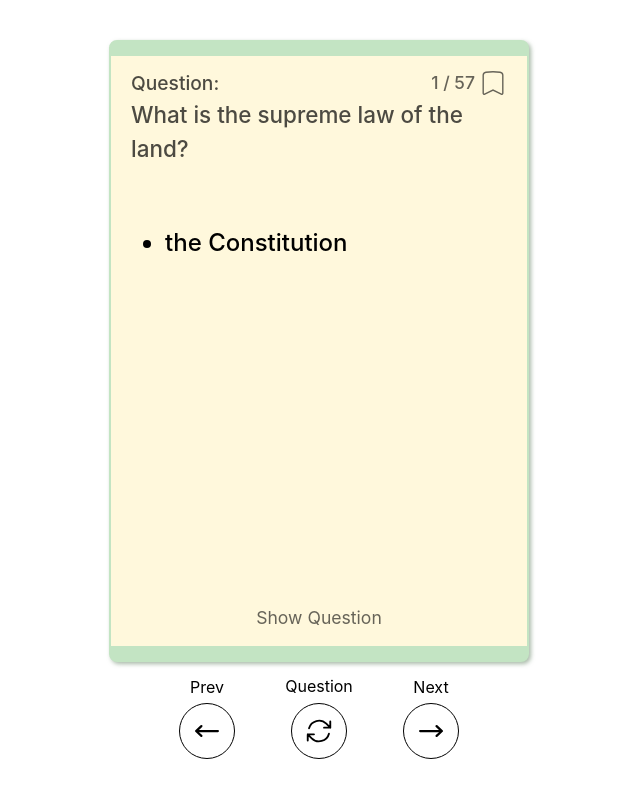
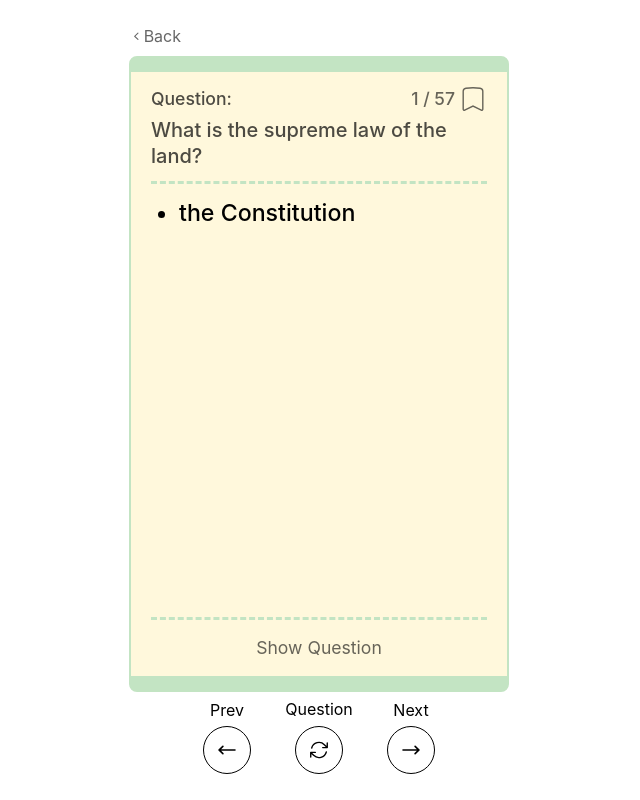
Before and after one commit to sprajams/flashcards, a React (Create React App) app: page /category/1/1 in a window 1280 px wide. Both pictures are taken after a click on the button "Show Answer". Shown: the whole page, without its empty margins (321-961 px from the left). Built offline with nearby package versions, Linux system fonts and the light colour scheme.

Commit message:
fix viewport height, spacing of components

```diff
--- a/src/App.css
+++ b/src/App.css
@@ -1,5 +1,4 @@
 .outer {
-  padding: 40px 20px;
   height: 100%;
   display: flex;
   justify-content: center;
@@ -8,6 +7,14 @@
 
 .inner {
   width: 100%;
-  height: 100%;
+  height: 100vh;
   max-width: 420px;
+  padding: 24px 20px;
+  display: flex;
+  flex-direction: column;
 }
+
+.content {
+  flex: 1 1 auto;
+  overflow-y: hidden;
+}
--- a/src/App.js
+++ b/src/App.js
@@ -3,12 +3,15 @@ import Homepage from "./components/Homepage";
 import { Routes, Route } from "react-router-dom";
 import Category from "./components/Category";
 import Bookmark from "./components/Bookmark";
+import BackLink from "./components/BackLink";
 import "./App.css";
 
 function App() {
   return (
     <div className="outer">
       <div className="inner">
+        <BackLink />
+        <div className="content">
           <Routes>
             <Route path="/" element={<Homepage />} />
             <Route path="category">
@@ -20,6 +23,7 @@ function App() {
           </Routes>
         </div>
       </div>
+    </div>
   );
 }
 
--- a/src/components/CardLayout/index.jsx
+++ b/src/components/CardLayout/index.jsx
@@ -86,7 +86,7 @@ const CardLayout = ({
             )}
           </div>
         </div>
-        {activeFront ? null : <h3>{question}</h3>}
+        {activeFront ? null : <h3 className={styles.infoBig}>{question}</h3>}
       </div>
 
       <div className={styles.mainWrap}>
--- a/src/components/CardLayout/styles.module.scss
+++ b/src/components/CardLayout/styles.module.scss
@@ -1,10 +1,9 @@
 .outer {
   height: 100%;
+  border-radius: 8px;
   border: 2px solid rgb(195, 228, 195);
-  border-radius: 8px;
   border-top: 16px solid rgb(195, 228, 195);
   border-bottom: 16px solid rgb(195, 228, 195);
-  box-shadow: 2px 2px 4px rgba(133, 156, 133, 0.7);
   background: rgb(255, 248, 220);
   padding: 12px 20px;
   display: flex;
@@ -12,41 +11,57 @@
   justify-content: space-between;
   align-items: flex-start;
   width: 100%;
-  gap: 4px;
+  gap: 12px;
 }
 
+// TOP
 .topContainer {
   display: flex;
   flex-direction: column;
   color: rgb(0, 0, 0, 0.7);
-  font-size: 1.2rem;
+  font-size: 1.1rem;
   width: 100%;
+  border-bottom: 3px dashed rgb(195, 228, 195);
+  padding-bottom: 12px;
   & * {
     font-weight: 500;
   }
 }
-.topInfo {
+.topInfo,
+.qInfoWrap {
   display: flex;
-  justify-content: space-between;
   align-items: center;
 }
+.topInfo {
+  justify-content: space-between;
+}
 .qInfoWrap {
-  display: flex;
   justify-content: center;
-  align-items: center;
 }
 .infoSmall {
   font-size: 1.1rem;
   color: rgb(0, 0, 0, 0.6);
 }
+.infoBig {
+  margin-top: 4px;
+  font-size: 1.25rem;
+  line-height: 1.6rem;
+}
 
+// MAIN/MID
 .mainWrap {
-  font-size: 1.25rem;
-  height: 325px;
+  font-size: 1.3rem;
   width: 100%;
-  padding: 4px;
   overflow-y: scroll;
-  z-index: 1;
+  flex: 1 1 auto;
+  padding: 0;
+}
+.answerWrap {
+  font-size: 1.45rem;
+  padding: 0;
+  padding-left: 28px;
+  font-weight: 500;
+  overflow-y: scroll;
 }
 
 // custom scroll bar
@@ -54,18 +69,20 @@
 ::-webkit-scrollbar {
   width: 8px;
 }
-/* Handle */
+// /* Handle */
 ::-webkit-scrollbar-thumb {
-  background: #888;
+  background: rgb(173, 172, 172);
   border-radius: 8px;
 }
-
-.answerWrap {
-  font-size: 1.5rem;
-  padding-left: 30px;
-  font-weight: 500;
+::-webkit-scrollbar-thumb:horizontal {
+  background: rgb(173, 172, 172);
+  border-radius: 8px;
+}
+::-webkit-scrollbar-track {
+  display: none;
 }
 
+// BOTTOM
 .bottomWrap {
   display: flex;
   flex-direction: column;
@@ -73,6 +90,8 @@
   margin: 0 auto;
   align-items: center;
   width: 100%;
+  padding-top: 12px;
+  border-top: 3px dashed rgb(195, 228, 195);
 }
 .answerBtnWrap {
   cursor: pointer;
--- a/src/components/CardMain/styles.module.scss
+++ b/src/components/CardMain/styles.module.scss
@@ -5,15 +5,17 @@
 }
 
 .contentContainer {
-  flex-grow: 1;
   margin-bottom: 4px;
+  min-height: 0;
+  flex: 1 1 auto;
 }
 
 .btnContainer {
   display: flex;
   justify-content: center;
   gap: 32px;
-  margin-top: 8px;
+  height: 80px;
+  align-items: center;
 }
 
 .btn {
@@ -33,16 +35,13 @@
   flex-direction: column;
   justify-content: center;
   align-items: center;
-  width: 80px;
+  width: 60px;
 }
-.icon {
-  width: 100%;
-  height: 100%;
-}
+
 .iconWrap {
   margin-top: 4px;
-  height: 56px;
-  width: 56px;
+  height: 48px;
+  width: 48px;
   padding: 12px;
   border-radius: 50%;
   border: 1px solid black;
```
Lines whose indentation alone changed are shown as unchanged.
